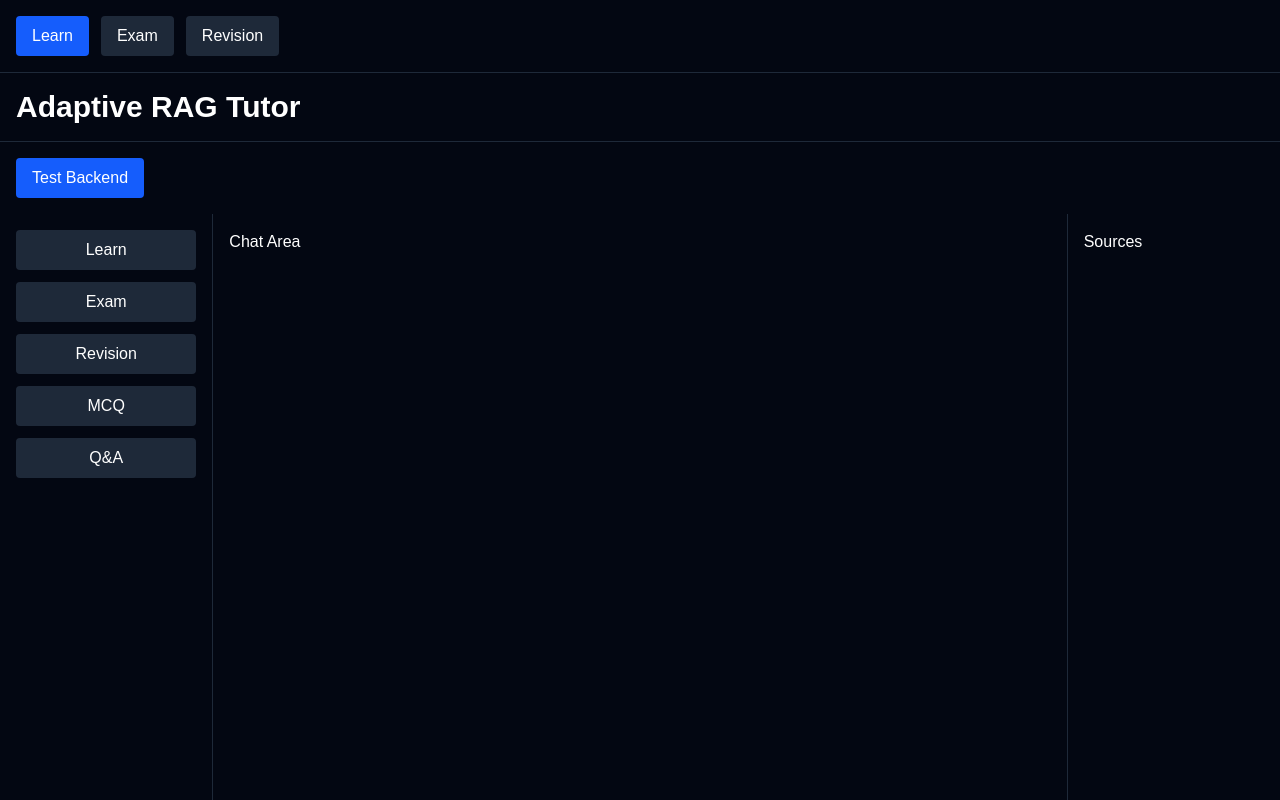
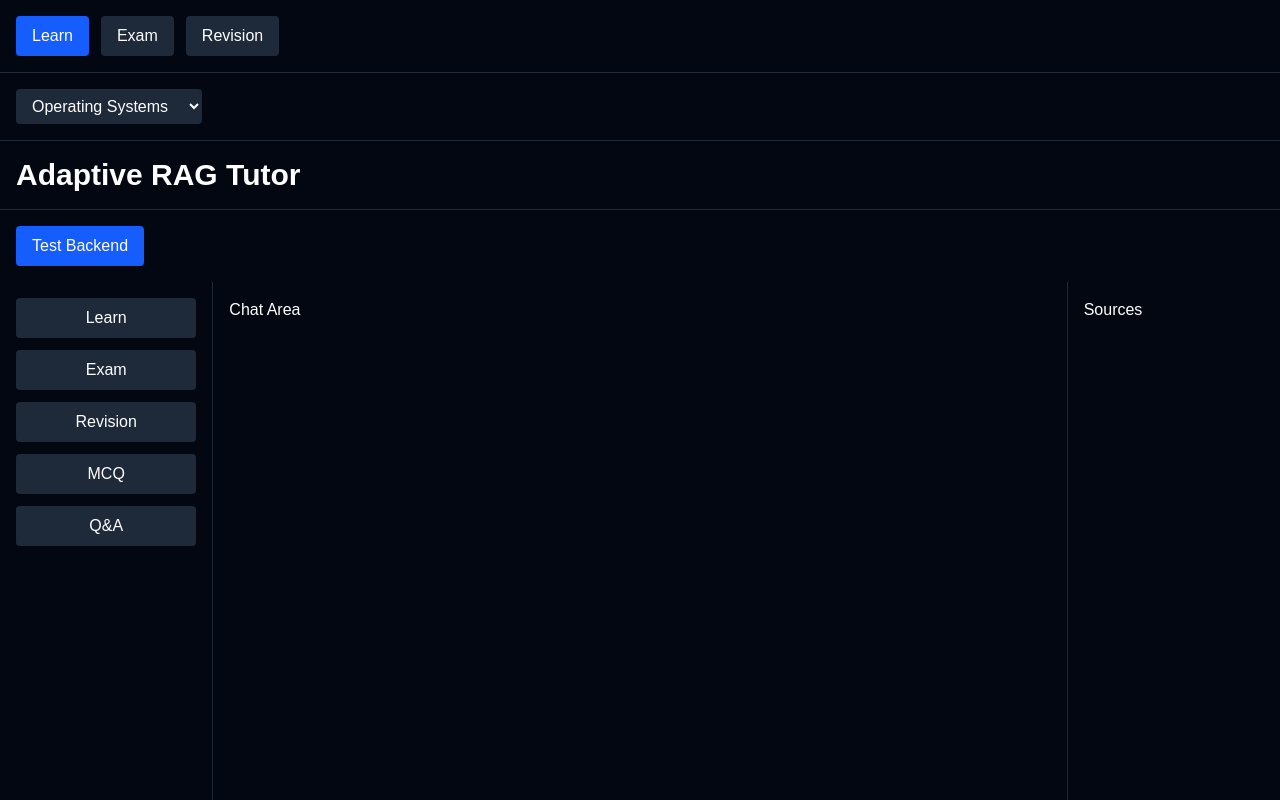
Before and after one commit to Danyl993/adaptive-rag-tutor, a Next.js app in the folder frontend/: page / in a window 1280 px wide. Shown: the top 800 px of the page. Built offline with nearby package versions, Linux system fonts and the light colour scheme.

Commit message:
feat(frontend): create subject selector

```diff
--- a/frontend/src/app/page.js
+++ b/frontend/src/app/page.js
@@ -3,6 +3,7 @@
 import API from "@/services/api";
 import NavigationSidebar from "@/components/NavigationSidebar";
 import ModeSelector from "@/components/ModeSelector";
+import SubjectSelector from "@/components/SubjectSelector";
 
 export default function Home() {
   async function testBackend() {
@@ -18,6 +19,9 @@ export default function Home() {
     <main className="min-h-screen bg-gray-950 text-white">
       <div className="p-4 border-b border-gray-800">
         <ModeSelector />
+      </div>
+      <div className="p-4 border-b border-gray-800">
+        <SubjectSelector />
       </div>
       <div className="border-b border-gray-800 p-4">
         <h1 className="text-3xl font-bold">
--- /dev/null
+++ b/frontend/src/components/SubjectSelector.jsx
@@ -0,0 +1,9 @@
+export default function SubjectSelector() {
+  return (
+    <select className="bg-gray-800 text-white px-3 py-2 rounded">
+      <option>Operating Systems</option>
+      <option>Computer Networks</option>
+      <option>DBMS</option>
+    </select>
+  );
+}
```
